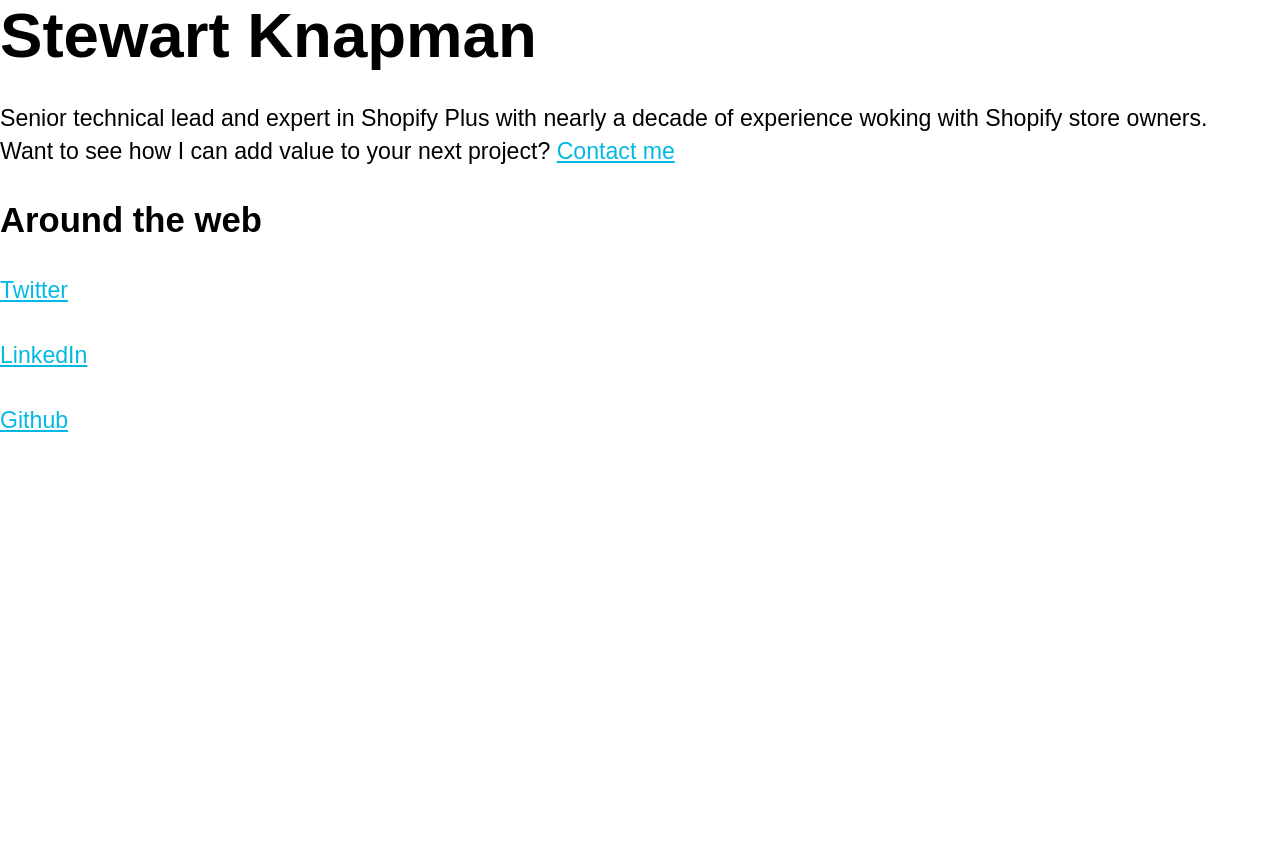
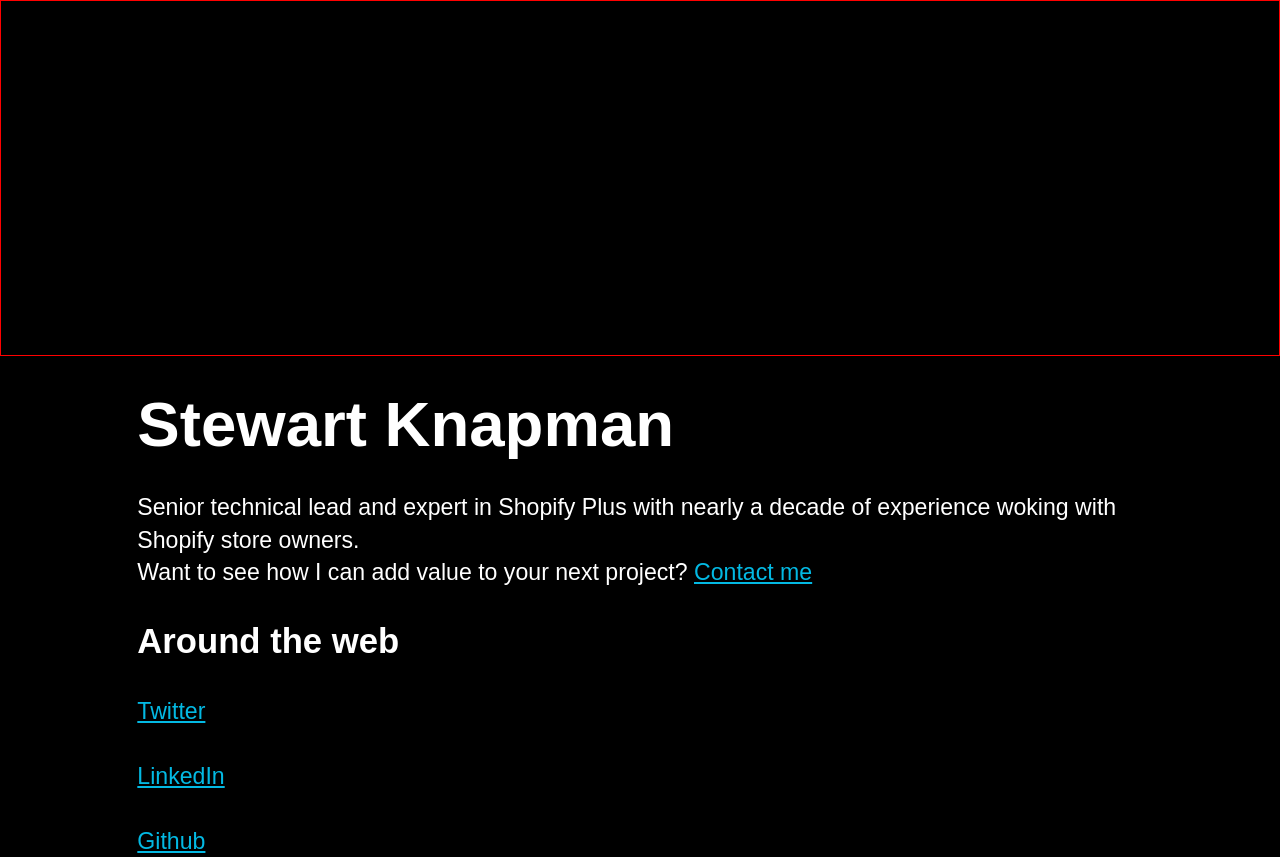
Before and after one commit to stewartknapman/stewartknapman-2021, a website: page index.html in a window 1280 px wide. Before the commit the page ends 800 px from the top, so only its background shows below. Drawn offline with Linux system fonts and the light colour scheme.

Commit message:
first pass at masthead

```diff
--- a/assets/css/styles.css
+++ b/assets/css/styles.css
@@ -1,8 +1,10 @@
 :root {
   --brand-blue: #03b9e3;
   --brand-black: #000;
+  --brand-white: #fff;
 
-  --text-color: var(--brand-black);
+  --background-color: var(--brand-black);
+  --text-color: var(--brand-white);
   --link-color: var(--brand-blue);
 /* $link-color-hover: darken($brand-blue, 15%); */
 
@@ -63,6 +65,7 @@ html {
   font-size: 1em;
   line-height: 1.3em;
   color: var(--text-color);
+  background-color: var(--background-color);
 }
 @media (min-width: 20em) {
   html {
@@ -99,6 +102,7 @@ h2, h3, h4 {
 }
 
 a {
+  transition: .3s;
   color: var(--link-color);
   /* &:hover {
     color: $link-color-hover;
@@ -113,6 +117,10 @@ img {
 
 svg {
   fill: currentColor;
+}
+
+ul {
+  list-style: none;
 }
 
 dt {
@@ -140,3 +148,27 @@ dd {
   padding: 0;
   border: 0;
 }
+
+/* Layout */
+.container {
+  padding-inline: 0.75rem;
+  margin-inline: auto;
+  max-width: 45em;
+}
+
+/* masthead */
+.masthead {
+  position: relative;
+  padding-top: 75%;
+  border: red solid 1px;
+}
+@media (min-width: 20em) {
+  .masthead {
+    padding-top: calc(75% + (25 - 75) * (100vw - 20em) / (87.5 - 20));
+  }
+}
+@media (min-width: 87.5em) {
+  .masthead {
+    padding-top: 25%;
+  }
+}
--- a/index.html
+++ b/index.html
@@ -10,7 +10,11 @@
   <link rel="stylesheet" href="/assets/css/styles.css">
 </head>
 <body>
+  <div class="masthead">
+
+  </div>
   <main>
+    <div class="container">
       <section>
         <h1>Stewart Knapman</h1>
         <p>Senior technical lead and expert in Shopify Plus with nearly a decade of experience woking with Shopify store owners.
@@ -38,6 +42,7 @@
           </li>
         </ul>
       </section>
+    </div>
   </main>
 </body>
 </html>
```
Lines whose indentation alone changed are shown as unchanged.
